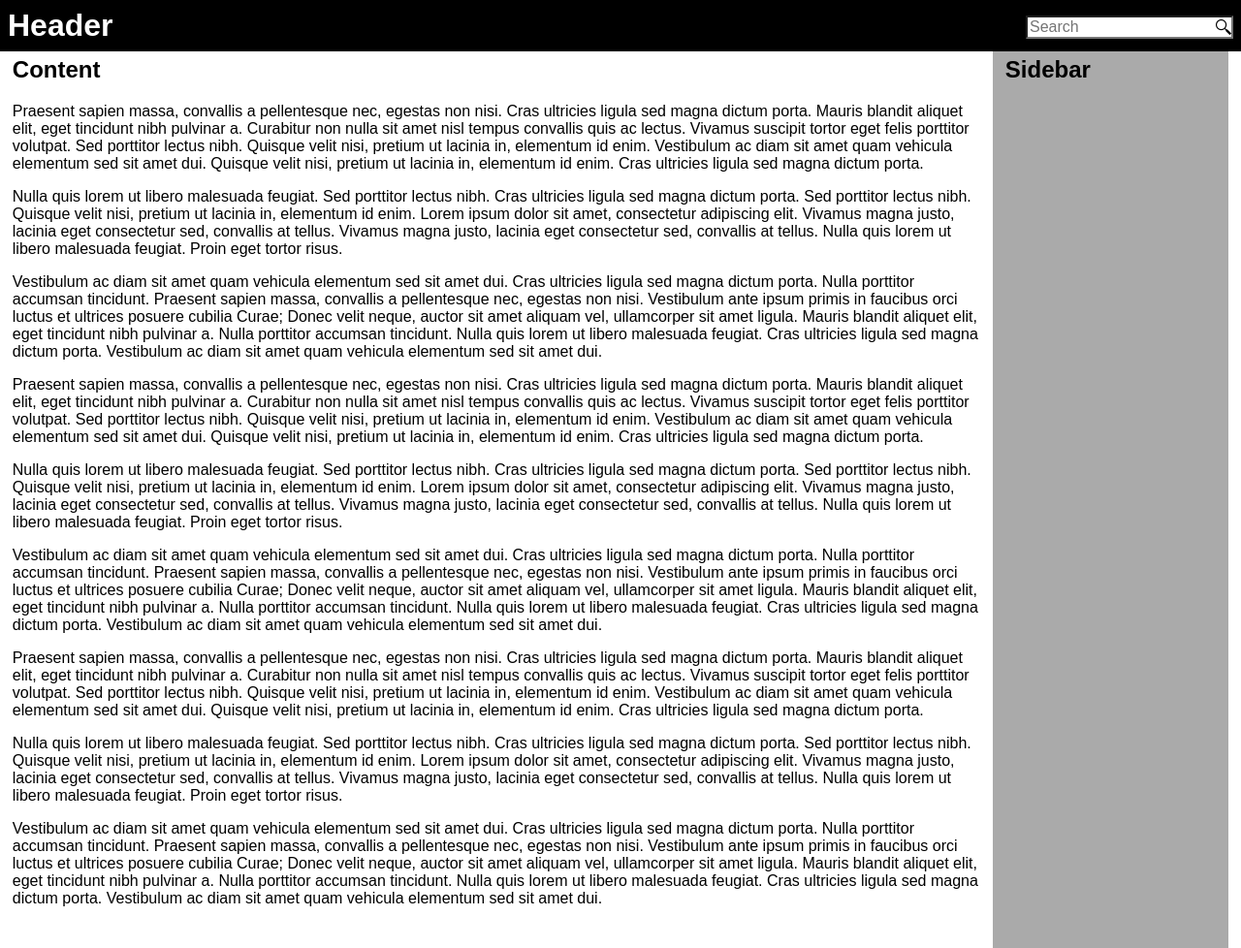
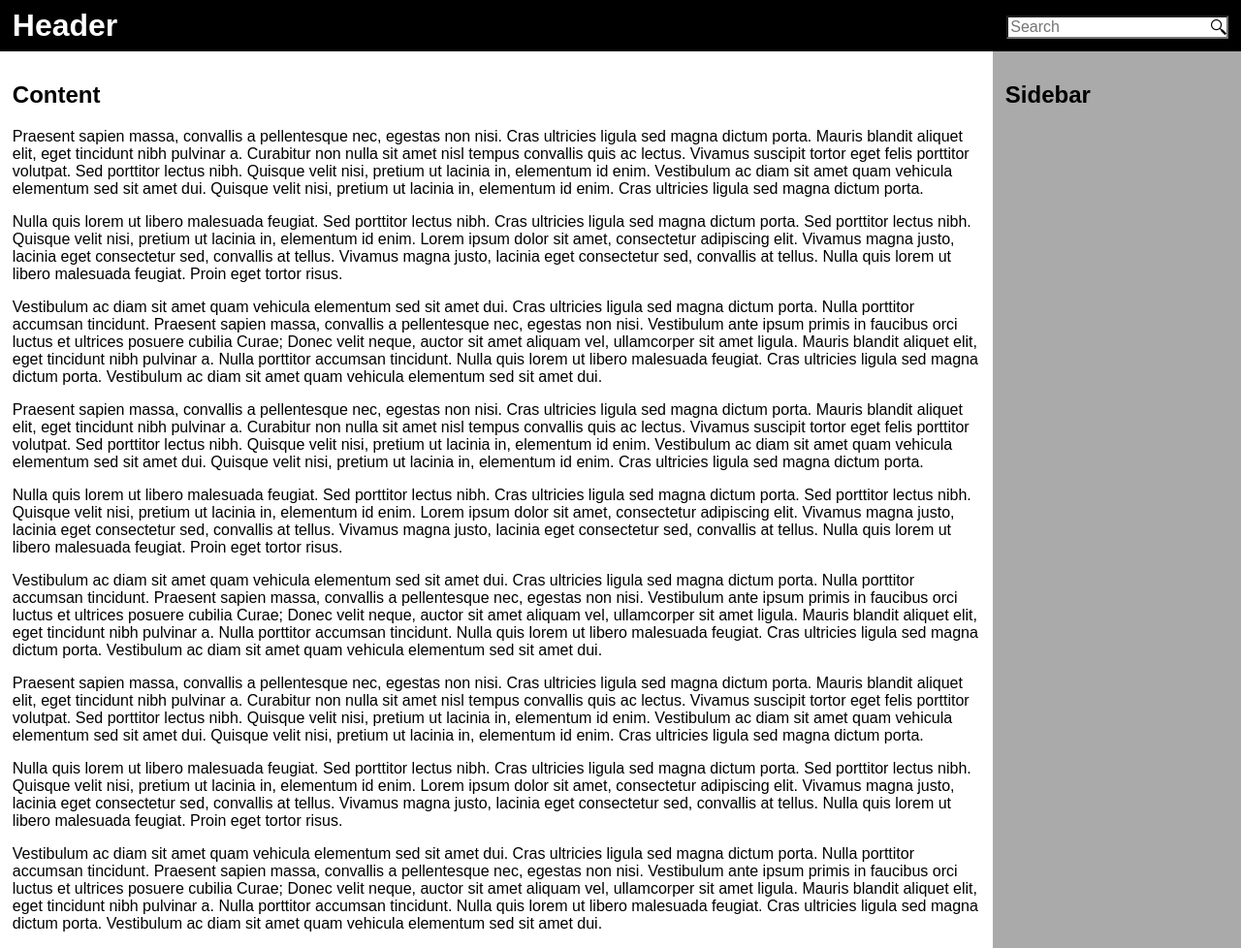
Before and after one commit to alan-jordan/front-end-dev-questions, a plain HTML site: page cssq2/index.html in a window 1280 px wide. Shown: the whole page at 97% size. Before the commit the page ends 952 px from the top, so only its background shows below. Drawn offline with Linux system fonts and the light colour scheme.

Commit message:
Lined up with q1 as much as possible

```diff
--- a/cssq2/css/style.css
+++ b/cssq2/css/style.css
@@ -1,10 +1,5 @@
 body {
   background-color: white;
-}
-header h1 {
-  margin: 0;
-  -webkit-margin-before:0em;
-  -webkit-margin-after:0em;
 }
 
 header {
@@ -15,14 +10,20 @@ header {
   position: fixed;
   z-index: 1
 }
+
 header h1 {
-  margin: 1vh;
+  margin: 0;
+  -webkit-margin-before: 0em;
+  -webkit-margin-after: 0em;
+  padding: 1vh 0 1vh 1vw;
 }
+
 header nav {
   float: right;
   background-color: black;
-  margin: 2vh 1vh 1vh 1vh;
+  padding: 2vh 1vw 1vh 0;
 }
+
 header input {
   color: black;
 }
@@ -31,40 +32,36 @@ header input {
   position: relative;
   float: left;
 }
-nav {
-  width: 15vw;
-}
+
 .headerSearch {
   background: white url('../images/search.png') right no-repeat;
   background-size: 16px;
   padding-right: 16px;
   float: right;
-  width: 100%;
 }
 .main {
   overflow: hidden;
 }
 .content {
-  padding-top: 3%;
-  padding-left: 1%;
+  padding: 8vh 1vw 0 1vw;
   float: left;
   width: 78%;
   background-color: #fff;
 }
 
 .sidebar {
-  padding-top: 3%;
+  padding: 8vh 1vw 0 1vw;
   margin-left: 80%;
   width: 19%;
   background-color: #aaa;
   position: fixed;
 }
-.sidebar h2{
-  margin-left: 1vw;
+
+.sidebar h2 {
+  /*margin-left: 1vw;*/
 }
 
-.content,
-.sidebar {
-    padding-bottom: 99999px;
-    margin-bottom: -99999px;
+.content, .sidebar {
+  padding-bottom: 99999px;
+  margin-bottom: -99999px;
 }
```
